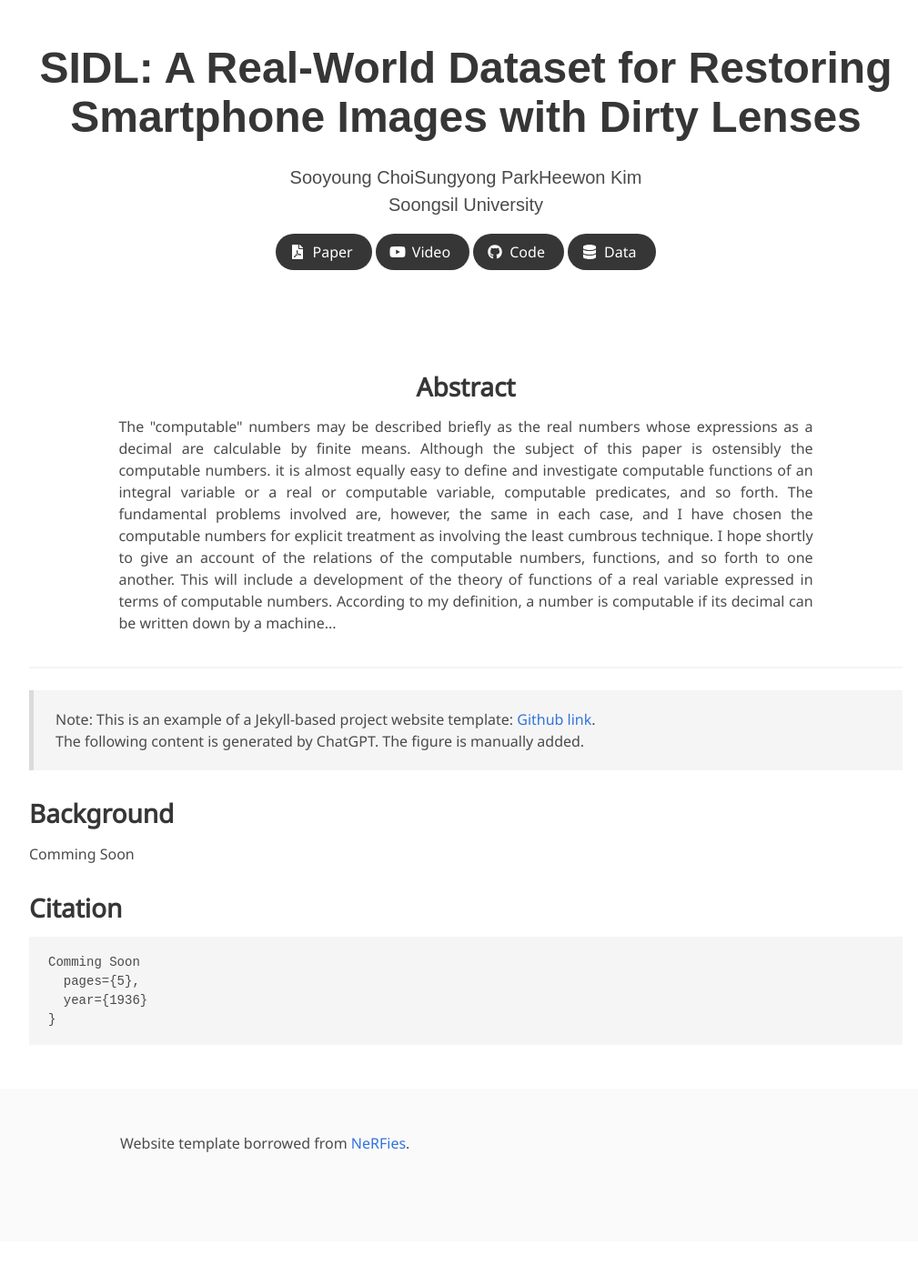
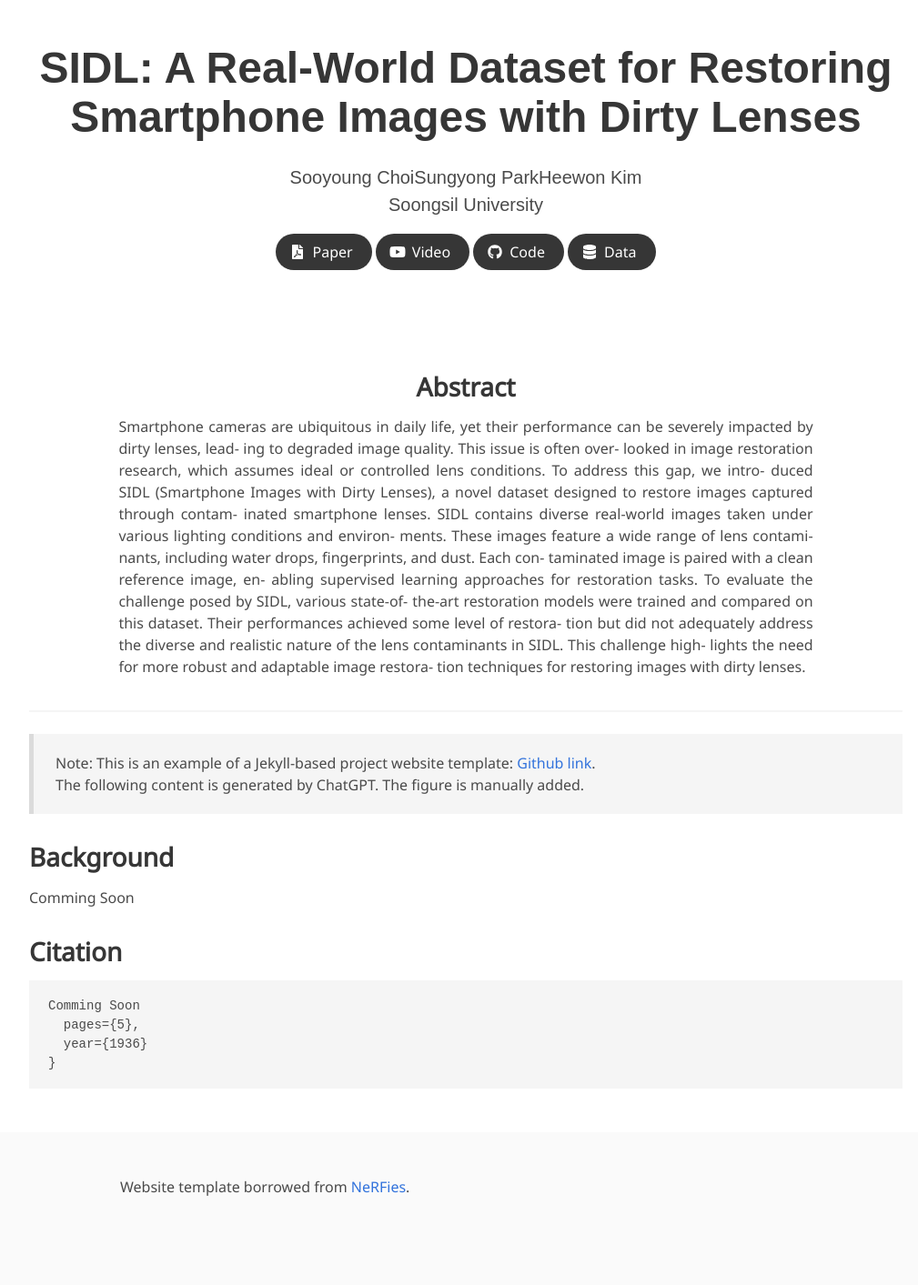
Before and after one commit to sidl-benchmark/sidl-benchmark.github.io, a Jekyll site: the page built from index.md, in a window 1280 px wide. Shown: the whole page at 91% size, without its empty margins (128-1137 px from the left). Built offline with Jekyll 4.4.1, drawn with Linux system fonts in a browser that asks for light colours; some web fonts are replaced; before the commit the page ends 1365 px from its top, so only the background shows below that.

Commit message:
Update index.md

```diff
--- a/index.md
+++ b/index.md
@@ -19,19 +19,26 @@ data: https://huggingface.co/docs/datasets
     <div class="column is-four-fifths">
         <h2>Abstract</h2>
         <div class="content has-text-justified">
-The "computable" numbers may be described briefly as the real
-numbers whose expressions as a decimal are calculable by finite means.
-Although the subject of this paper is ostensibly the computable numbers.
-it is almost equally easy to define and investigate computable functions
-of an integral variable or a real or computable variable, computable
-predicates, and so forth. The fundamental problems involved are,
-however, the same in each case, and I have chosen the computable numbers
-for explicit treatment as involving the least cumbrous technique. I hope
-shortly to give an account of the relations of the computable numbers,
-functions, and so forth to one another. This will include a development
-of the theory of functions of a real variable expressed in terms of computable
-numbers. According to my definition, a number is computable
-if its decimal can be written down by a machine...
+Smartphone cameras are ubiquitous in daily life, yet their
+performance can be severely impacted by dirty lenses, lead-
+ing to degraded image quality. This issue is often over-
+looked in image restoration research, which assumes ideal
+or controlled lens conditions. To address this gap, we intro-
+duced SIDL (Smartphone Images with Dirty Lenses), a novel
+dataset designed to restore images captured through contam-
+inated smartphone lenses. SIDL contains diverse real-world
+images taken under various lighting conditions and environ-
+ments. These images feature a wide range of lens contami-
+nants, including water drops, fingerprints, and dust. Each con-
+taminated image is paired with a clean reference image, en-
+abling supervised learning approaches for restoration tasks.
+To evaluate the challenge posed by SIDL, various state-of-
+the-art restoration models were trained and compared on this
+dataset. Their performances achieved some level of restora-
+tion but did not adequately address the diverse and realistic
+nature of the lens contaminants in SIDL. This challenge high-
+lights the need for more robust and adaptable image restora-
+tion techniques for restoring images with dirty lenses.
         </div>
     </div>
 </div>
```
Also changed, not shown: other parts of index.md (+4 -4 lines).
